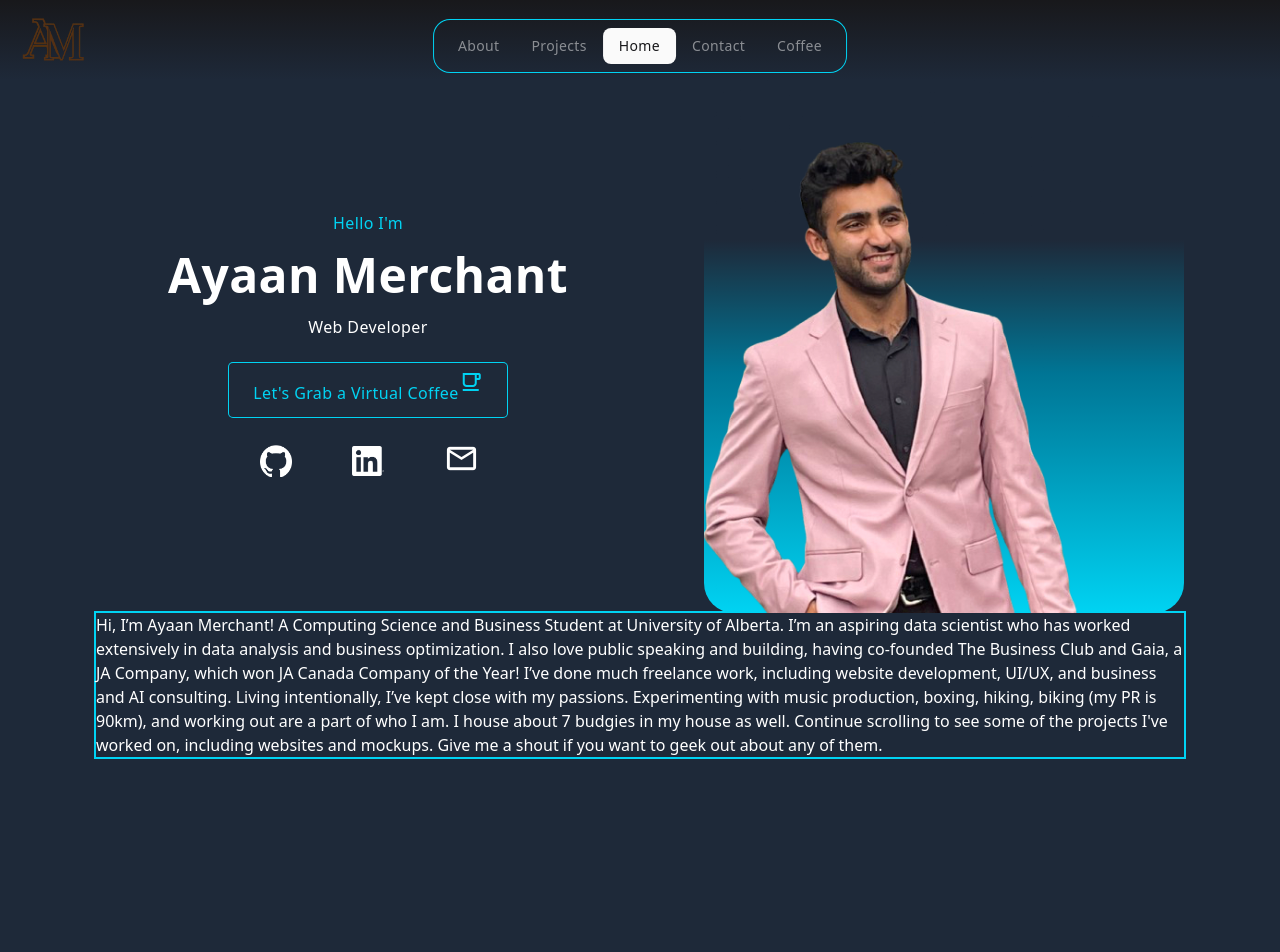
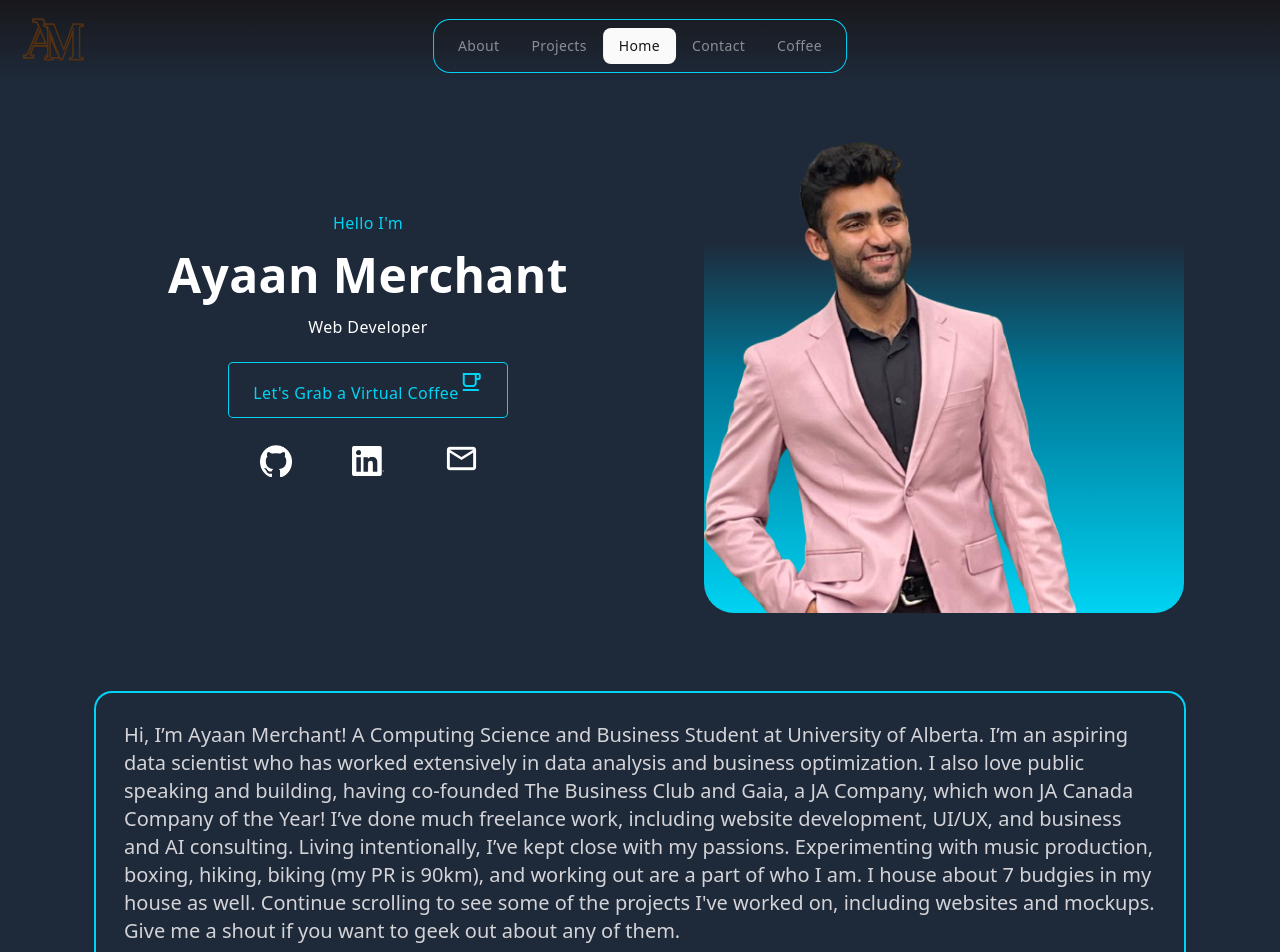
Before and after one commit to AyaanM/Portfolio, a React (Vite) app: page / in a window 1280 px wide. Shown: the top 952 px of the page. Built offline with nearby package versions, Linux system fonts and the light colour scheme.

Commit message:
about section working

```diff
--- a/src/components/About.jsx
+++ b/src/components/About.jsx
@@ -3,9 +3,13 @@ import React from 'react'
 const About = () => {
   return (
     <section id="about" className="section">
-        <div className="container">
-            <div className="ring-2 ring-cyan-400">
-                <p className="">
+        <div className="about-pics"></div>
+        <div className="container grid">
+
+            <div className="about-pics"></div>
+
+            <div className="ring-2 ring-cyan-400 rounded-2xl p-7">
+                <p className="text-zinc-300 mb-4 md:mb-8 md:text-xl">
                 Hi, I’m Ayaan Merchant! A Computing Science and Business Student at University of Alberta.
 
                 I’m an aspiring data scientist who has worked extensively in data analysis and business optimization. I also love public speaking and building, having co-founded The Business Club and Gaia, a JA Company, which won JA Canada Company of the Year!
@@ -17,12 +21,10 @@ const About = () => {
                 Continue scrolling to see some of the projects I've worked on, including websites and mockups. Give me a shout if you want to geek out about any of them.
                 </p>
 
-                <div className="">
-                    {
+            </div>
 
-                    }
-                </div>
-            </div>
+            <div className="about-pics"></div>
+
         </div>
     </section>
   )
--- a/src/index.css
+++ b/src/index.css
@@ -23,6 +23,10 @@ body {
 
 .container {
   @apply px-4 mx-auto lg:px-8 xl:max-w-6xl;
+}
+
+.section {
+  @apply md:pt-20
 }
 
 /* ---------------------- COMPONENTS --------------------------- */
```
